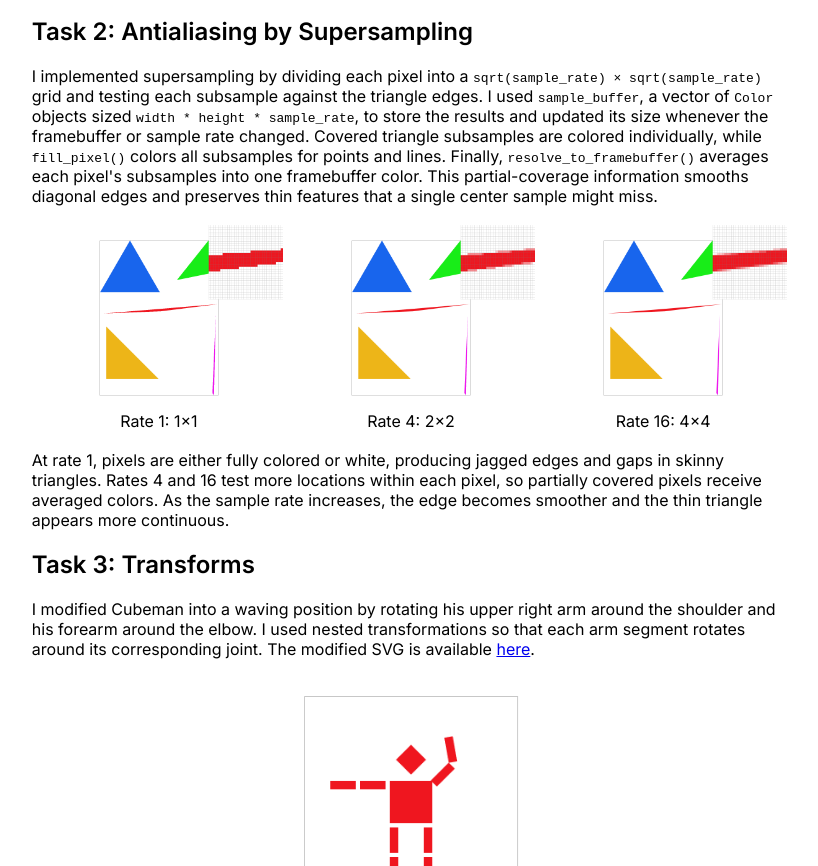
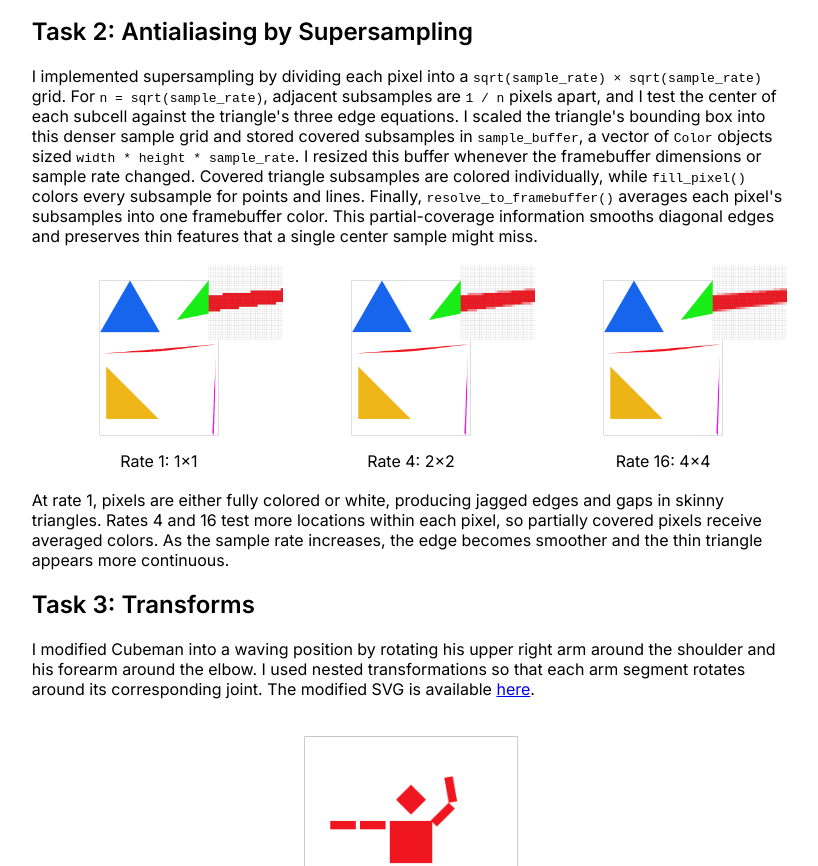
Before and after one commit to cal-cs184-student/hw1-kxchier-hw1-writeup, a plain HTML site: page index.html in a window 1280 px wide. Shown: the part 1407-2273 px from the top of the page, without its empty margins (229-1047 px from the left). Drawn offline with nearby package versions, Linux system fonts and the light colour scheme; some packages are replaced by stand-ins of ours.

Commit message:
added more to task 2

```diff
--- a/index.html
+++ b/index.html
@@ -58,7 +58,7 @@
 		<div style="break-inside:avoid; page-break-inside:avoid;"><table style="width:70%; margin:1em auto; text-align:center;"><tr><th style="padding:8px 18px;">Method</th><th style="padding:8px 18px;">Median render time</th><th style="padding:8px 18px;">Reduction</th></tr><tr><td style="padding:8px 18px;">Original edge evaluation</td><td style="padding:8px 18px;">0.810 ms</td><td style="padding:8px 18px;">—</td></tr><tr><td style="padding:8px 18px;">Incremental edge evaluation</td><td style="padding:8px 18px;">0.609 ms</td><td style="padding:8px 18px;">24.8%</td></tr></table></div>
 
 		<h2>Task 2: Antialiasing by Supersampling</h2>
-		<p>I implemented supersampling by dividing each pixel into a <code>sqrt(sample_rate) × sqrt(sample_rate)</code> grid and testing each subsample against the triangle edges. I used <code>sample_buffer</code>, a vector of <code>Color</code> objects sized <code>width * height * sample_rate</code>, to store the results and updated its size whenever the framebuffer or sample rate changed. Covered triangle subsamples are colored individually, while <code>fill_pixel()</code> colors all subsamples for points and lines. Finally, <code>resolve_to_framebuffer()</code> averages each pixel's subsamples into one framebuffer color. This partial-coverage information smooths diagonal edges and preserves thin features that a single center sample might miss.</p>
+		<p>I implemented supersampling by dividing each pixel into a <code>sqrt(sample_rate) × sqrt(sample_rate)</code> grid. For <code>n = sqrt(sample_rate)</code>, adjacent subsamples are <code>1 / n</code> pixels apart, and I test the center of each subcell against the triangle's three edge equations. I scaled the triangle's bounding box into this denser sample grid and stored covered subsamples in <code>sample_buffer</code>, a vector of <code>Color</code> objects sized <code>width * height * sample_rate</code>. I resized this buffer whenever the framebuffer dimensions or sample rate changed. Covered triangle subsamples are colored individually, while <code>fill_pixel()</code> colors every subsample for points and lines. Finally, <code>resolve_to_framebuffer()</code> averages each pixel's subsamples into one framebuffer color. This partial-coverage information smooths diagonal edges and preserves thin features that a single center sample might miss.</p>
 		<table style="width: 100%; text-align: center;"> <tr> <td> <img src="assets/task2-rate1.png" alt="Test4 at sample rate 1" style="width: 100%;"/> <figcaption>Rate 1: 1&times;1</figcaption> </td> <td> <img src="assets/task2-rate4.png" alt="Test4 at sample rate 4" style="width: 100%;"/> <figcaption>Rate 4: 2&times;2</figcaption> </td> <td> <img src="assets/task2-rate16.png" alt="Test4 at sample rate 16" style="width: 100%;"/> <figcaption>Rate 16: 4&times;4</figcaption> </td> </tr> </table>
 		<p>At rate 1, pixels are either fully colored or white, producing jagged edges and gaps in skinny triangles. Rates 4 and 16 test more locations within each pixel, so partially covered pixels receive averaged colors. As the sample rate increases, the edge becomes smoother and the thin triangle appears more continuous.</p>
 
```
